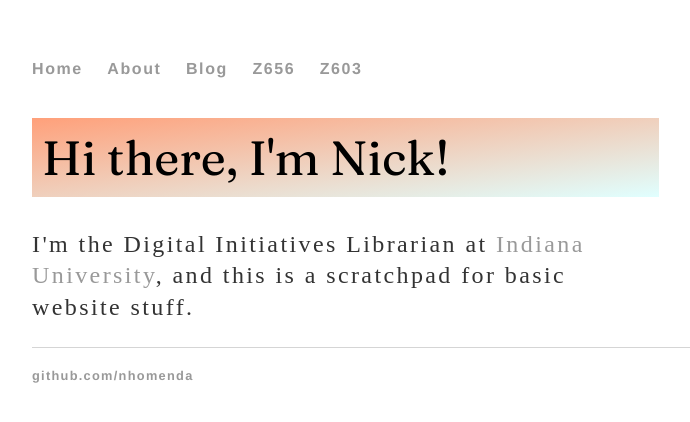
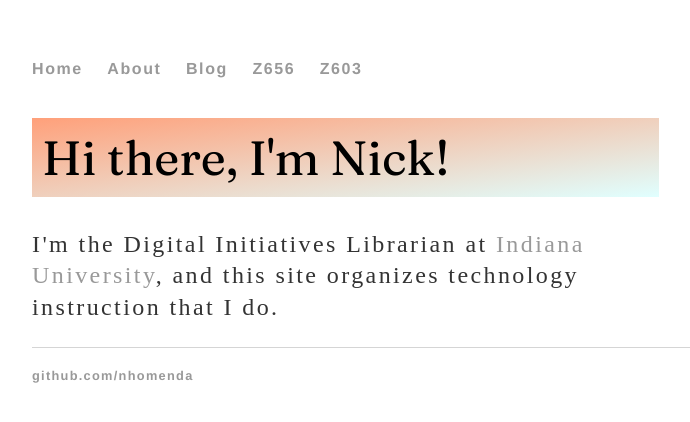
Before and after one commit to nhomenda/nhomenda.github.io, a Jekyll site: the page built from index.html, in a window 1280 px wide. Shown: the top 422 px of the page, without its empty margins (160-850 px from the left). Built offline with Jekyll 4.4.1, drawn with Linux system fonts in a browser that asks for light colours.

Commit message:
Update index.html

```diff
--- a/index.html
+++ b/index.html
@@ -4,5 +4,5 @@ title: Nick's Github-hosted website
 ---
 <div class="blurb">
 	<h1>Hi there, I'm Nick!</h1>
-	<p>I'm the Digital Initiatives Librarian at <a href="https://libraries.indiana.edu">Indiana University</a>, and this is a scratchpad for basic website stuff.</p>
+	<p>I'm the Digital Initiatives Librarian at <a href="https://libraries.indiana.edu">Indiana University</a>, and this site organizes technology instruction that I do.</p>
 </div><!-- /.blurb -->
```
